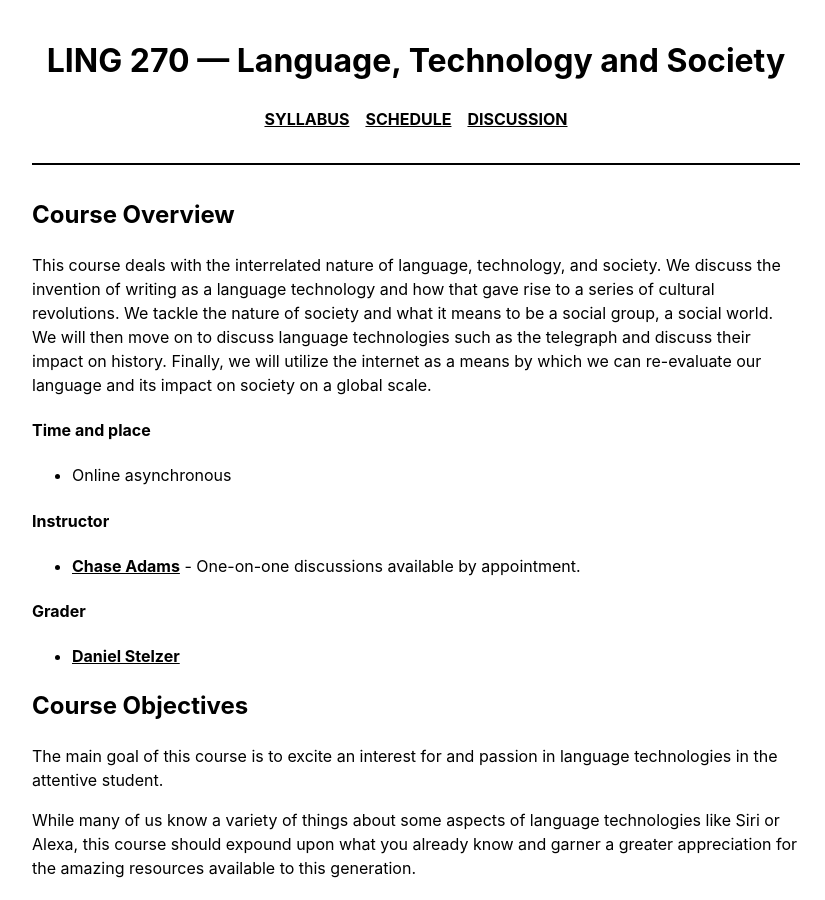
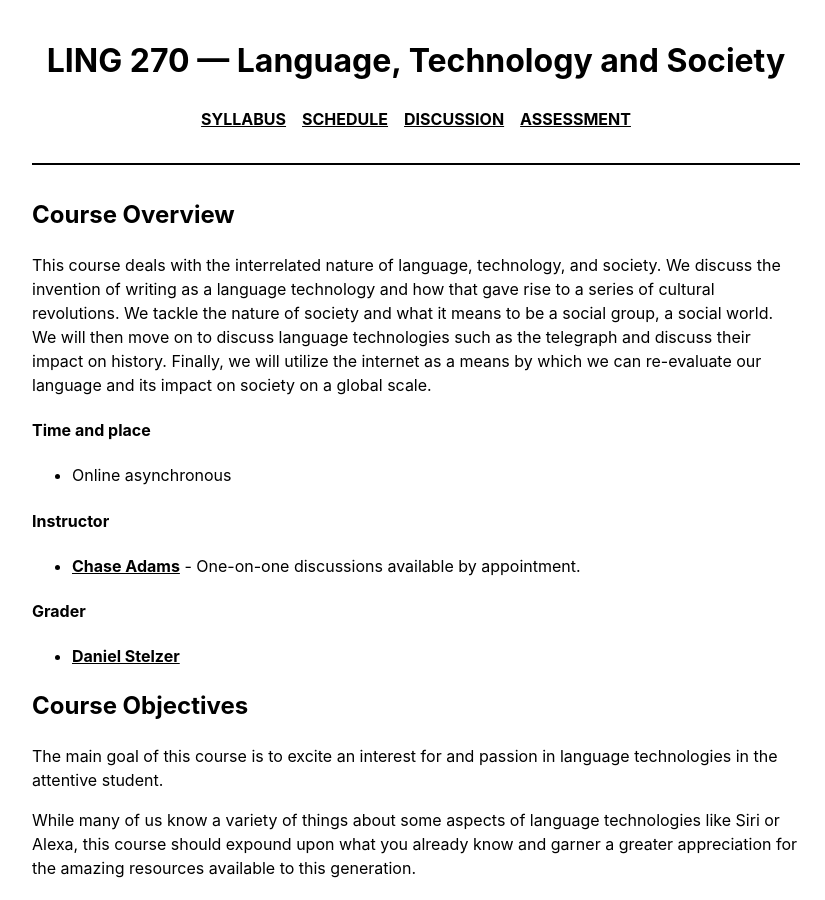
Before and after one commit to 2022-Spring-LING-270/2022-Spring-LING-270.github.io, a Jekyll site: the page built from index.md, in a window 1280 px wide and 900 px high. Shown: the whole window, without its empty margins (224-1049 px from the left). Built offline with Jekyll 4.4.1, drawn with Linux system fonts in a browser that asks for light colours.

Commit message:
Update navigation.html

```diff
--- a/_includes/navigation.html
+++ b/_includes/navigation.html
@@ -4,5 +4,6 @@
     <li><a href="/" class="dropdown-toggle" data-toggle="dropdown" {% if page.url == "/" %}class="active"{% endif %}>Syllabus</a></li>
     <li><a href="/schedule" {% if page.url == "/schedule" %}class="active"{% endif %}>Schedule</a></li>
     <li><a href="https://campuswire.com/c/G954C73B2" {% if page.url == "/projects" %}class="active"{% endif %}>Discussion</a></li>
+    <li><a href="https://www.prairielearn.org/pl" {% if page.url == "/projects" %}class="active"{% endif %}>Assessment</a></li>
   </ul>
 </nav>
```
